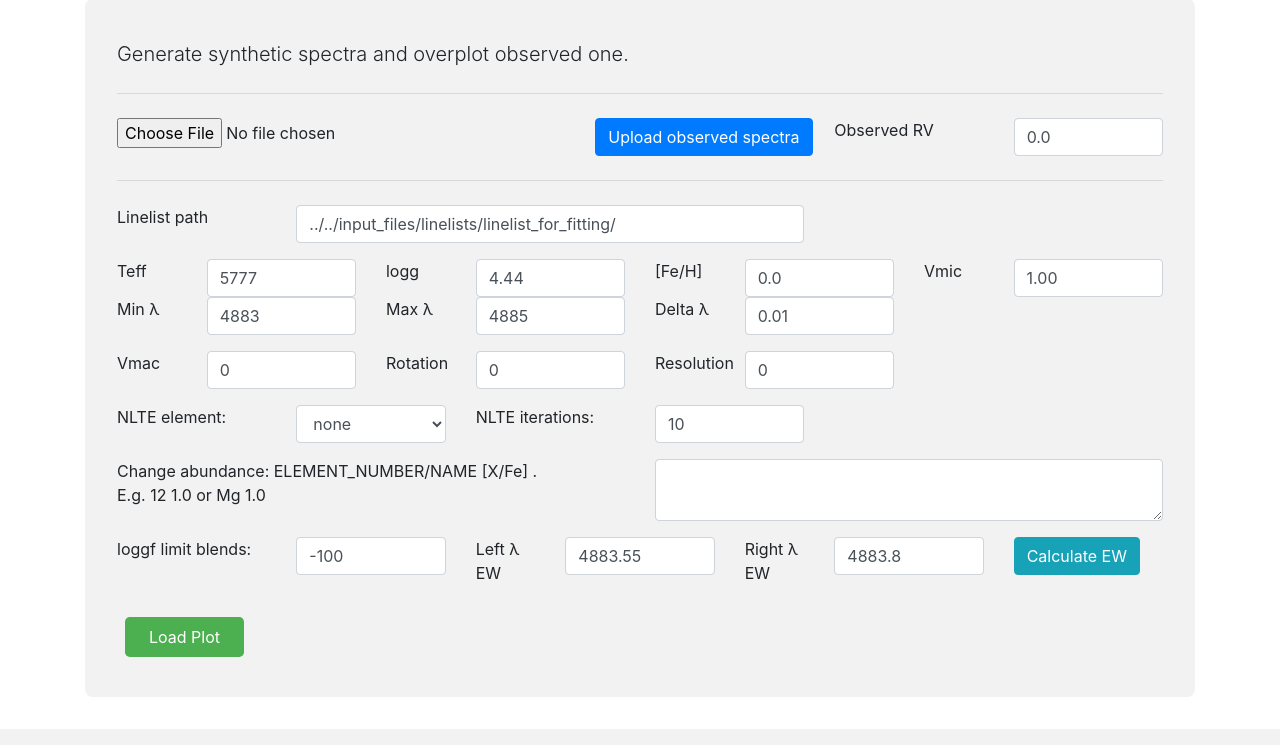
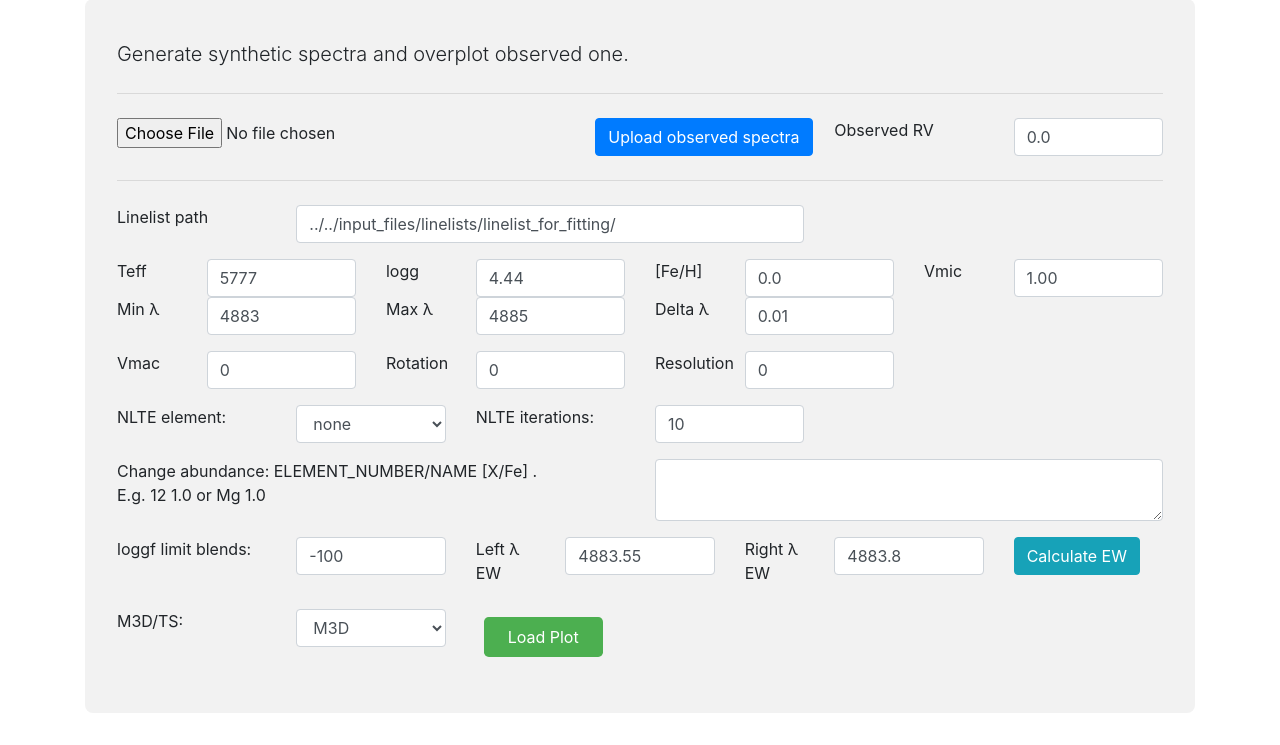
Before and after one commit to stormnick/TSGuiPy, a Flask app: page /generate_synthetic_spectrum in a window 1280 px wide. Shown: the part 121-866 px from the top of the page. Run offline with Flask 3, Linux system fonts and the light colour scheme; some libraries are stand-ins or nearby versions.

Commit message:
can now run TS instead of M3D syntetic spectra

```diff
--- a/src/app.py
+++ b/src/app.py
@@ -10,7 +10,7 @@ import numpy as np
 import plotly
 from flask import Flask, render_template, request, jsonify, redirect, url_for, flash
 from TSGuiPy.src import plot
-from plotting_tools.scripts_for_plotting import plot_synthetic_data_m3dis, load_output_data
+from plotting_tools.scripts_for_plotting import plot_synthetic_data_m3dis, load_output_data, plot_synthetic_data
 from scripts.loading_configs import TSFitPyConfig
 from scripts.auxiliary_functions import apply_doppler_correction, calculate_equivalent_width
 from scripts.solar_abundances import periodic_table
@@ -218,6 +218,32 @@ def call_m3d(teff, logg, feh, vmic, lmin, lmax, ldelta, nlte_element, nlte_iter,
         parsed_linelist_dict.append({"wavelength": wavelength_element, "element": element_linelist, "loggf": loggf, "name": f"{wavelength_element:.2f} {element_linelist} {loggf:.3f}"})
 
     return list(wavelength), list(norm_flux), parsed_linelist_dict
+def call_ts(teff, logg, feh, vmic, lmin, lmax, ldelta, nlte_element, xfeabundances: dict, vmac, rotation, resolution, linelist_path=None, loggf_limit=None):
+    if linelist_path is None:
+        linelist_path = "/Users/storm/docker_common_folder/TSFitPy/input_files/linelists/linelist_for_fitting/"
+    ts_paths = {"turbospec_path": "/Users/storm/docker_common_folder/TSFitPy/turbospectrum/exec/",  # change to /exec-gf/ if gnu compiler
+                       "interpol_path": "/Users/storm/docker_common_folder/TSFitPy/scripts/model_interpolators/",
+                       "model_atom_path": "/Users/storm/docker_common_folder/TSFitPy/input_files/nlte_data/model_atoms/",
+                       "departure_file_path": "/Users/storm/docker_common_folder/TSFitPy/input_files/nlte_data/",
+                       "model_atmosphere_grid_path": "/Users/storm/docker_common_folder/TSFitPy/input_files/model_atmospheres/",
+                       "line_list_path": linelist_path}  # change to path to 3D atmosphere if running 3D model atmosphere
+
+    atmosphere_type = "1D"  # "1D" or "3D"
+    if nlte_element != "none":
+        element_in_nlte = nlte_element
+        nlte_flag = True
+    else:
+        element_in_nlte = ""
+        nlte_flag = False
+    element_abundances = xfeabundances
+    # convert xfeabundances to dictionary. first number is the element number in periodic table, second is the abundance. the separation between elements is \n
+
+    wavelength, norm_flux = plot_synthetic_data(ts_paths, teff, logg, feh, vmic, lmin, lmax, ldelta,
+                                                      atmosphere_type, nlte_flag, element_in_nlte, element_abundances, True,
+                                                      verbose=False, macro=vmac, resolution=resolution, rotation=rotation)
+
+    parsed_linelist_dict = []
+    return list(wavelength), list(norm_flux), parsed_linelist_dict
 
 
 @app.route('/plot_observed', methods=['POST'])
@@ -252,6 +278,7 @@ def get_plot_m3d():
     obs_rv = float(data['obs_rv'])
     loggf_limit = float(data['loggf_limit'])
     linelist_path = data['linelist_path']
+    code_type = data['code_type']
     #print("get_plot_m3d")
 
     element_abundances = {}
@@ -267,12 +294,17 @@ def get_plot_m3d():
                 element_name = periodic_table[element]
             except ValueError:
                 # if it fails, it is a string
-                element_name = element
+                element_name = element.lower().capitalize()
             element_abundances[element_name] = float(abundance)
 
-    wavelength, flux, parsed_linelist_dict = call_m3d(teff, logg, feh, vmic, lmin, lmax, ldelta, nlte_element,
-                                                      nlte_iter, element_abundances, vmac, rotation, resolution,
-                                                      loggf_limit=loggf_limit, linelist_path=linelist_path)
+    if code_type.lower() == 'm3d':
+        wavelength, flux, parsed_linelist_dict = call_m3d(teff, logg, feh, vmic, lmin, lmax, ldelta, nlte_element,
+                                                          nlte_iter, element_abundances, vmac, rotation, resolution,
+                                                          loggf_limit=loggf_limit, linelist_path=linelist_path)
+    elif code_type.lower() == 'ts':
+        wavelength, flux, parsed_linelist_dict = call_ts(teff, logg, feh, vmic, lmin, lmax, ldelta, nlte_element,
+                                                          element_abundances, vmac, rotation, resolution,
+                                                          loggf_limit=loggf_limit, linelist_path=linelist_path)
     if data_results_storage["observed_spectra"]:
         wavelength_observed = data_results_storage['observed_spectra']["wavelength"]
         flux_observed = data_results_storage['observed_spectra']["flux"]
--- a/src/templates/generate_synthetic_spectrum.html
+++ b/src/templates/generate_synthetic_spectrum.html
@@ -87,6 +87,7 @@
         obs_rv: document.getElementById("obs_rv").value,
         loggf_limit: document.getElementById("m3d_loggf_limit").value,
         linelist_path: document.getElementById("m3d_linelist").value,
+        code_type: document.getElementById("code_type").value
     };
 
     $.ajax({
@@ -517,7 +518,20 @@
                     <button class="btn btn-info" onclick="updateIntegrals()">Calculate EW</button>
                 </div>
             </div>
-            <button class="btn btn-custom" onclick="loadPlot2()">Load Plot</button>
+            <div class="row form-group">
+                <div class="col-md-2">
+                    <label for="code_type">M3D/TS:</label>
+                </div>
+                <div class="col-md-2">
+                    <select class="form-control" id="code_type" name="code_type" value="m3d">
+                        <option>M3D</option>
+                        <option>TS</option>
+                    </select>
+                </div>
+                <div class="col-md-2">
+                    <button class="btn btn-custom" onclick="loadPlot2()">Load Plot</button>
+                </div>
+            </div>
             <div id="integral_synthetic"></div>
             <div id="integral_observed"></div>
             <div id="columns"></div>
```
